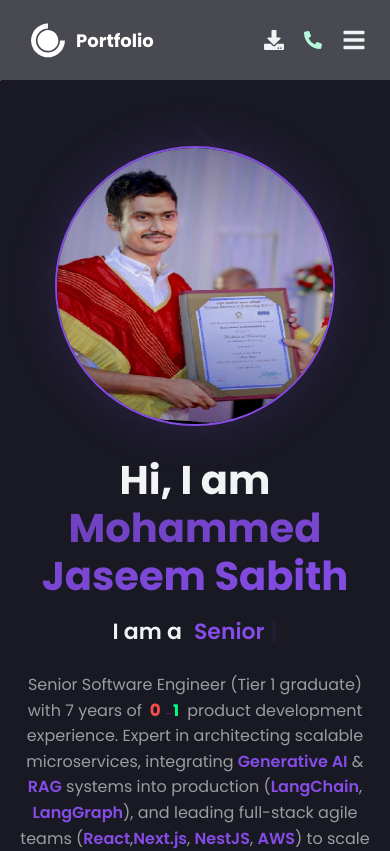
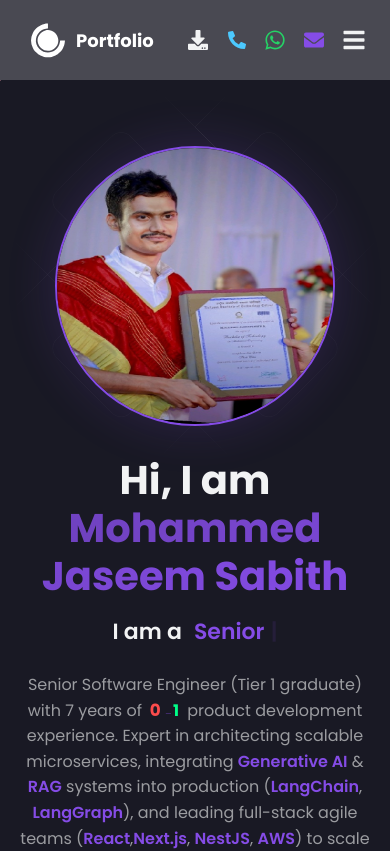
Before and after one commit to Jaseem8/Portfolio, a React (Vite) app: page / in a window 390 px wide. Shown: the top 851 px of the page. Built offline with nearby package versions, Linux system fonts and the light colour scheme.

Commit message:
feat: add WhatsApp and email contact icons to mobile and desktop navigation bars

```diff
--- a/src/components/Navbar/NavbarStyledComponent.jsx
+++ b/src/components/Navbar/NavbarStyledComponent.jsx
@@ -137,8 +137,8 @@ export const MobileCallIcon = styled.a`
     justify-content: center;
     font-size: 1.3rem;
     cursor: pointer;
-    color: #b6f9daff;
-    margin-right: 20px;
+    color: #4CC9FE;
+    margin-right: 18px;
     text-decoration: none;
     transition: color 0.2s ease;
 
@@ -146,6 +146,65 @@ export const MobileCallIcon = styled.a`
         color: #a8ffd7ff;
     }
   }
+`;
+
+export const MobileWhatsAppIcon = styled.a`
+  display: none;
+  @media screen and (max-width: 768px) {
+    display: flex;
+    align-items: center;
+    justify-content: center;
+    font-size: 1.4rem;
+    cursor: pointer;
+    color: #25D366;
+    margin-right: 18px;
+    text-decoration: none;
+    transition: transform 0.2s ease;
+
+    &:hover {
+        transform: scale(1.1);
+    }
+  }
+`;
+
+export const MobileEmailIcon = styled.a`
+  display: none;
+  @media screen and (max-width: 768px) {
+    display: flex;
+    align-items: center;
+    justify-content: center;
+    font-size: 1.3rem;
+    cursor: pointer;
+    color: ${({ theme }) => theme.primary};
+    margin-right: 18px;
+    text-decoration: none;
+    transition: transform 0.2s ease;
+
+    &:hover {
+        transform: scale(1.1);
+    }
+  }
+`;
+
+export const DesktopContactIcon = styled.a`
+    color: ${({ color }) => color || 'inherit'};
+    display: flex;
+    align-items: center;
+    justify-content: center;
+    font-size: 22px;
+    cursor: pointer;
+    transition: all 0.2s ease-in-out;
+    margin-right: 15px;
+    text-decoration: none;
+
+    &:hover {
+        transform: scale(1.1);
+        filter: brightness(1.2);
+    }
+
+    @media (max-width: 768px) {
+        display: none;
+    }
 `;
 
 export const MobileIcon = styled.div`
--- a/src/components/Navbar/index.jsx
+++ b/src/components/Navbar/index.jsx
@@ -1,7 +1,7 @@
 import React from 'react'
-import { Nav, NavLink, NavbarContainer, Span, NavLogo, NavItems, GitHubButton, ButtonContainer, MobileIcon, MobileMenu, MobileNavLogo, MobileLink, AvailabilityBadge, PulseDot, ResumeButton, MobileResumeIcon, MobileCallIcon } from './NavbarStyledComponent'
+import { Nav, NavLink, NavbarContainer, Span, NavLogo, NavItems, GitHubButton, ButtonContainer, MobileIcon, MobileMenu, MobileNavLogo, MobileLink, AvailabilityBadge, PulseDot, ResumeButton, MobileResumeIcon, MobileCallIcon, MobileWhatsAppIcon, MobileEmailIcon, DesktopContactIcon } from './NavbarStyledComponent'
 import { DiCssdeck } from 'react-icons/di';
-import { FaBars, FaDownload, FaPhoneAlt } from 'react-icons/fa';
+import { FaBars, FaDownload, FaPhoneAlt, FaWhatsapp, FaEnvelope } from 'react-icons/fa';
 import { Bio } from '../../data/constants';
 import { useTheme } from 'styled-components';
 import { BsSunFill, BsMoonFill } from 'react-icons/bs';
@@ -28,6 +28,12 @@ const Navbar = ({ darkMode, setDarkMode }) => {
           <MobileCallIcon href={`tel:${Bio.phone}`}>
             <FaPhoneAlt size="18px" />
           </MobileCallIcon>
+          <MobileWhatsAppIcon href={`https://wa.me/${Bio.phone.replace('+', '')}?text=Hi Jaseem, I saw your portfolio and would like to connect!`} target="_blank">
+            <FaWhatsapp size="22px" />
+          </MobileWhatsAppIcon>
+          <MobileEmailIcon href={`mailto:${Bio.email}`}>
+            <FaEnvelope size="20px" />
+          </MobileEmailIcon>
           <FaBars onClick={() => {
             setIsOpen(!isOpen)
           }} />
@@ -43,6 +49,12 @@ const Navbar = ({ darkMode, setDarkMode }) => {
           <div style={{ marginRight: '20px', cursor: 'pointer', color: theme.text_primary, display: 'flex', alignItems: 'center' }} onClick={() => setDarkMode(!darkMode)}>
             {darkMode ? <BsSunFill size="24px" /> : <BsMoonFill size="24px" />}
           </div>
+          <DesktopContactIcon href={`https://wa.me/${Bio.phone.replace('+', '')}?text=Hi Jaseem, I saw your portfolio and would like to connect!`} target="_blank" color="#25D366">
+            <FaWhatsapp />
+          </DesktopContactIcon>
+          <DesktopContactIcon href={`mailto:${Bio.email}`} color={theme.primary}>
+            <FaEnvelope />
+          </DesktopContactIcon>
           <GitHubButton href={Bio.github} target="_blank">Github Profile</GitHubButton>
           <ResumeButton href={Bio.resume} target="_blank">Resume</ResumeButton>
         </ButtonContainer>
--- a/src/data/constants.jsx
+++ b/src/data/constants.jsx
@@ -18,6 +18,7 @@ export const Bio = {
   insta: "https://www.instagram.com/jaseem8/",
   facebook: "https://www.facebook.com/jaseem.sabith8/",
   phone: "+971565798746",
+  email: "jaseemsabith@gmail.com",
 };
 
 export const impactStats = [
```
